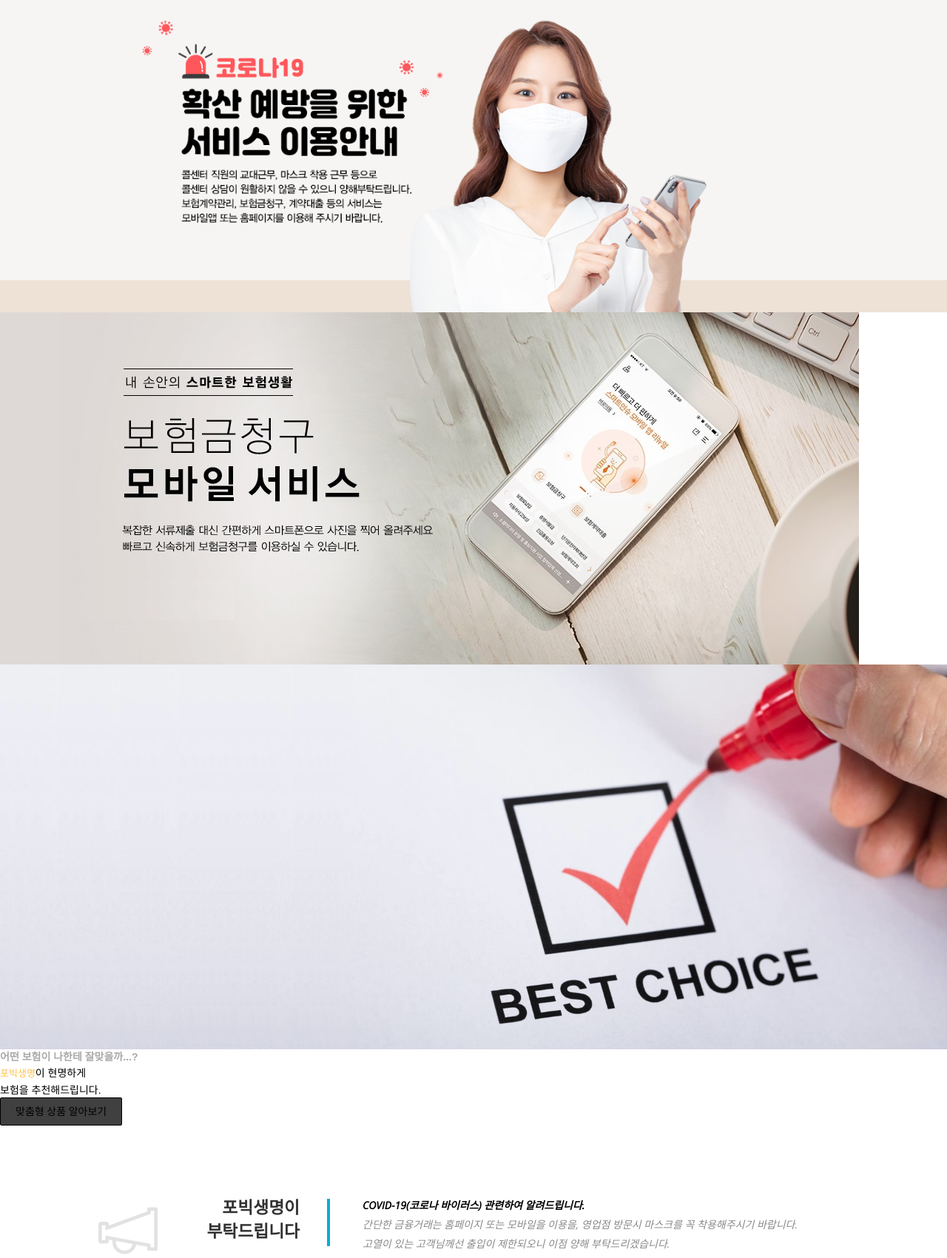
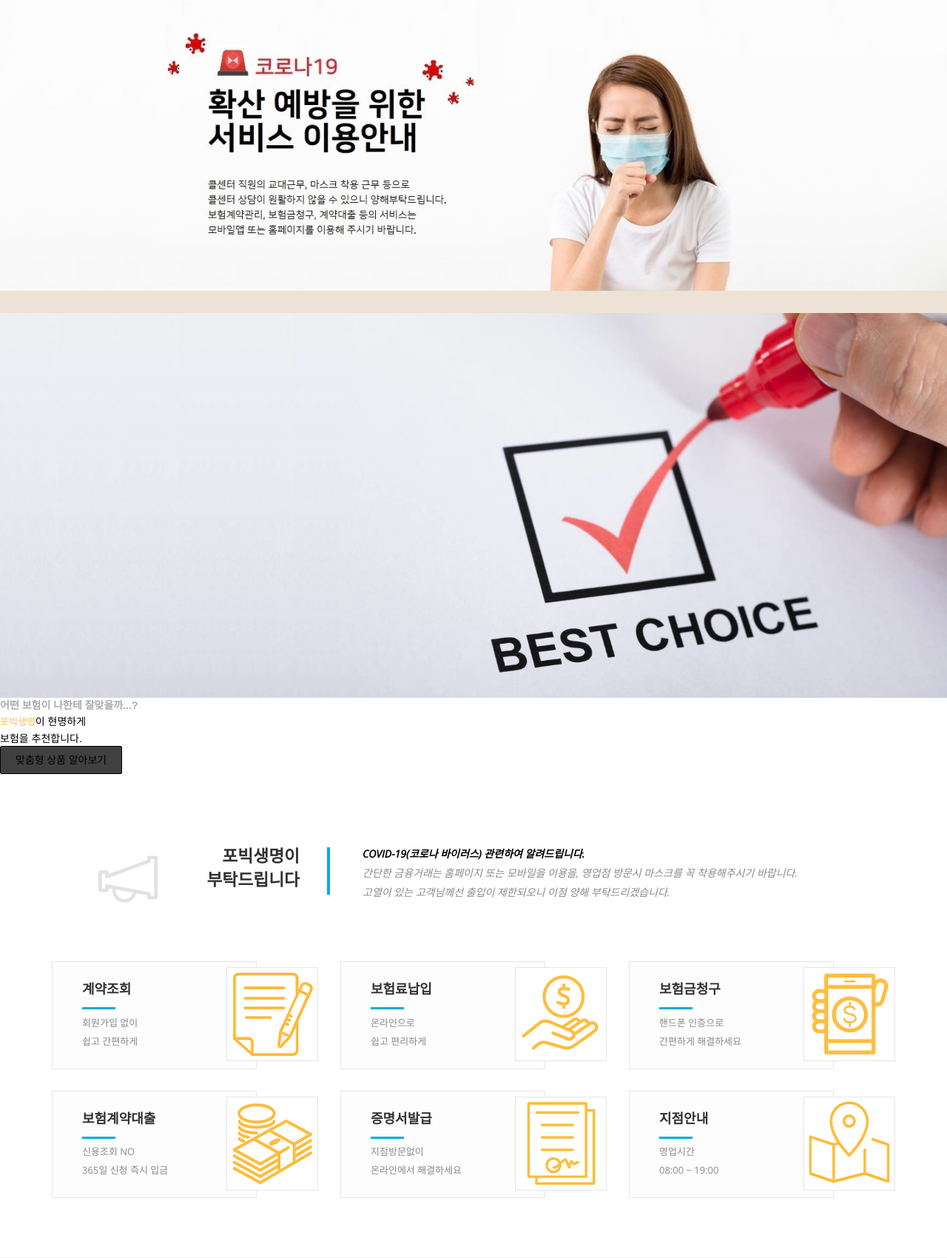
Before and after one commit to bs-derek/POSCO_A2_BigDataProject, a Flask app: page / in a window 1280 px wide; the page is wider, and only the part inside the window is pictured. Shown: the part 96-1796 px from the top of that part at 74% size. Run offline with Flask 2, Linux system fonts and the light colour scheme; parts of the project's set-up code (start-up, migrations or seed data) failed here and were passed over; some libraries are stand-ins or nearby versions.

Commit message:
update index slider

```diff
--- a/3. 상품 추천 모델(웹 포함)/templates/index.html
+++ b/3. 상품 추천 모델(웹 포함)/templates/index.html
@@ -153,21 +153,14 @@
 					<ul>
 						<li data-transition="fade" data-slotamount="7" data-masterspeed="2500" data-delay="5000">
 							<!--  BACKGROUND IMAGE -->
-							<img alt="" src="{{ url_for('static', filename='img-rev-slider/slider1.png') }}">
+							<img alt="" src="{{ url_for('static', filename='img-rev-slider/main_slider01.jpg') }}">
 
 
 						</li>
 
 						<li data-transition="fade" data-slotamount="7" data-masterspeed="2500" data-delay="5000">
 							<!--  BACKGROUND IMAGE -->
-							<img alt="" src="{{ url_for('static', filename='img-rev-slider/main_banner15.jpg') }}">
-
-
-						</li>
-
-						<li data-transition="fade" data-slotamount="7" data-masterspeed="2500" data-delay="5000">
-							<!--  BACKGROUND IMAGE -->
-							<img alt="" src="{{ url_for('static', filename='img-rev-slider/choice.jpeg') }}">
+							<img alt="" src="{{ url_for('static', filename='img-rev-slider/main_slider02.jpeg') }}">
 
 
 							<div class="tp-caption lft custom-font-2" data-x="left" data-y="185" data-speed="800" data-start="800" data-easing="easeInOutCubic" style = "color:darkgrey; font-weight : bolder">
@@ -179,7 +172,7 @@
 							</div>
 
 							<div class="tp-caption sfb custom-font-1" data-x="left" data-y="320" data-speed="800" data-start="1400" data-easing="easeInOutCubic" style = "color:black">
-								보험을 추천해드립니다.
+								보험을 추천합니다.
 							</div>
 
 							<div class="tp-caption sfb" data-x="left" data-y="430" data-speed="800" data-start="1600" data-easing="easeInOutCubic">
```
Also changed, not shown: 3. 상품 추천 모델(웹 포함)/static/img-rev-slider/main_banner15.jpg (deleted), 3. 상품 추천 모델(웹 포함)/static/img-rev-slider/main_slider01.jpg (added), 3. 상품 추천 모델(웹 포함)/static/img-rev-slider/main_slider02.jpeg (renamed from 3. 상품 추천 모델(웹 포함)/static/img-rev-slider/choice.jpeg), 3. 상품 추천 모델(웹 포함)/static/img-rev-slider/slider1.png (deleted), 3. 상품 추천 모델(웹 포함)/static/img-rev-slider/마스크_본문.jpg (deleted).
